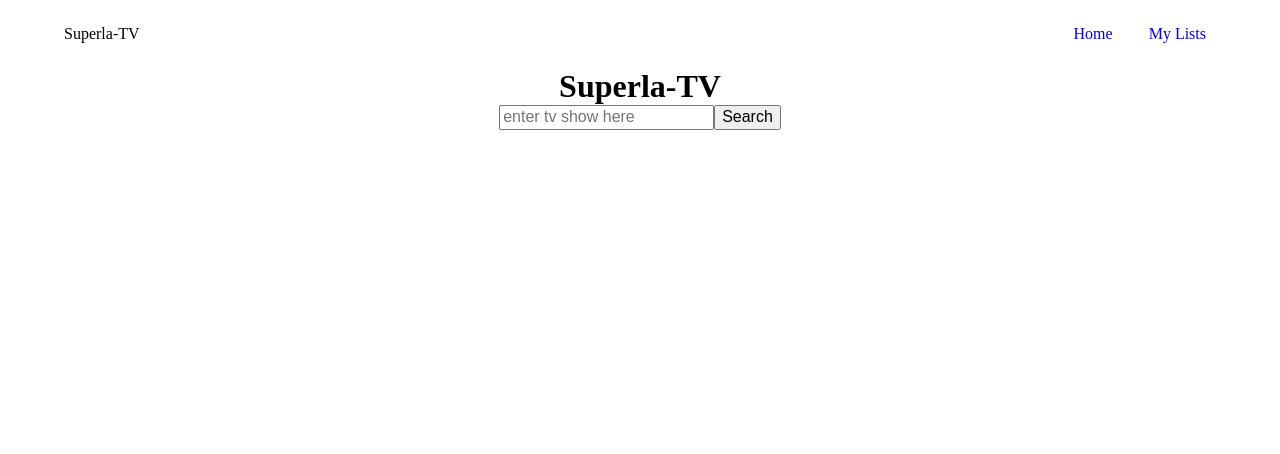
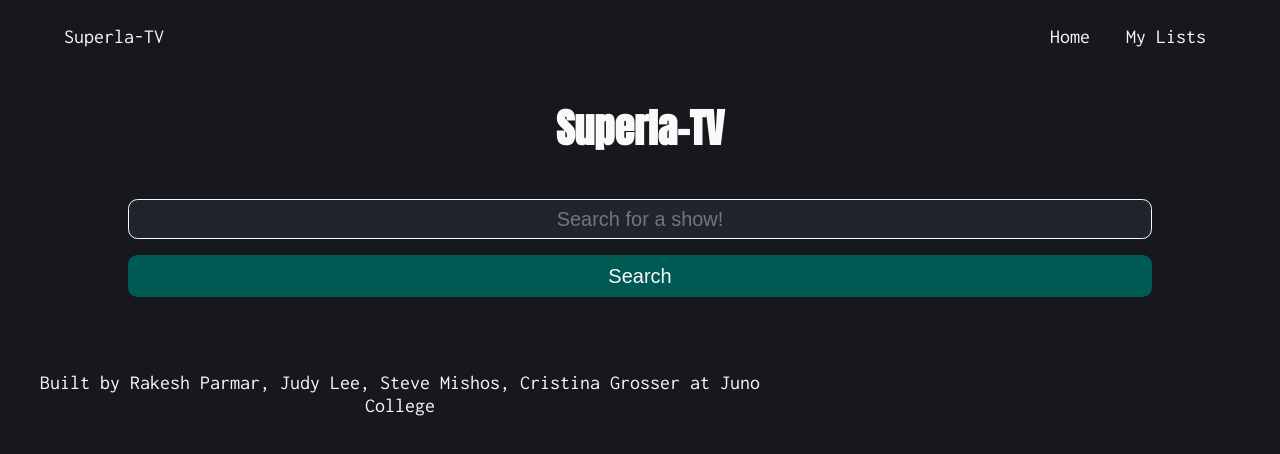
Before and after one commit to superla-tv/superla-tv, a React (Create React App) app: page / in a window 1280 px wide. Shown: the top 454 px of the page. Built offline with nearby package versions, Linux system fonts and the light colour scheme; no server answers.

Commit message:
stylin and profilin, comments

```diff
--- a/public/index.html
+++ b/public/index.html
@@ -10,6 +10,9 @@
       content="Web site created using create-react-app"
     />
     <link rel="apple-touch-icon" href="%PUBLIC_URL%/logo192.png" />
+    <link rel="preconnect" href="https://fonts.googleapis.com">
+    <link rel="preconnect" href="https://fonts.gstatic.com" crossorigin>
+    <link href="https://fonts.googleapis.com/css2?family=Anton&family=Inconsolata&display=swap" rel="stylesheet">
     <!--
       manifest.json provides metadata used when your web app is installed on a
       user's mobile device or desktop. See https://developers.google.com/web/fundamentals/web-app-manifest/
@@ -24,7 +27,7 @@
       work correctly both with client-side routing and a non-root public URL.
       Learn how to configure a non-root public URL by running `npm run build`.
     -->
-    <title>React App</title>
+    <title>Superla-TV</title>
   </head>
   <body>
     <noscript>You need to enable JavaScript to run this app.</noscript>
--- a/src/App.css
+++ b/src/App.css
@@ -1,7 +1,7 @@
 /* Base Styles */
-
 .App {
   text-align: center;
+  position: relative;
 }
 
 .wrapper {
@@ -11,10 +11,44 @@
 }
 
 img {
-  width: 70%;
+  width: 95%;
 }
 
-/* nav */
+body {
+  background-color: #16181E;
+  color: #f9f9f9;
+  font-size: 125%;
+  font-family: 'Inconsolata', monospace;
+}
+
+a {
+  color: #f9f9f9;
+  text-decoration: none;
+}
+
+a:hover {
+  color: #00b4a8;
+}
+
+h1 {
+  margin: 2rem 0;
+  font-family: 'Anton', sans-serif;
+}
+
+button {
+  background-color: #005a54;
+  color: #f9f9f9;
+  border: none;
+  padding: .6rem;
+  border-radius: .6rem;
+}
+
+button:hover, button:focus {
+  background-color: #f9f9f9;
+  color:#005a54;
+
+}
+  /* nav */
 
 nav {
   display: flex;
@@ -33,19 +67,41 @@ nav a {
   padding: 10px;
 }
 
-nav a:hover {
-  background-color: aqua;
+footer {
+  position: absolute;
+  bottom: 0;
+  transform: translateY(120px);
 }
 
+
+/* App.js */
+
+.enterShow {
+  display: flex;
+  flex-direction: column;
+  width:80%;
+  gap: 1rem;
+  margin: 0 auto;
+}
+
+.query {
+  height: 2.5rem;
+  background-color: #21242D;
+  color: #f9f9f9;
+  border: 1px solid #f9f9f9;
+  border-radius: .6rem;
+  text-align: center;
+}
 /* TV Results */
 
 .tvContainer {
   display: flex;
   flex-direction: column;
   margin: 30px auto;
-  background-color: palegoldenrod;
-  border: 1px solid black;
+  background-color: #21242d;
+  border: 1px solid #f9f9f9;
   padding: 10px 0;
+  border-radius: .7rem;
 }
 
 .tvContainer .flexContainer {
@@ -71,12 +127,44 @@ nav a:hover {
   flex-direction: column-reverse;
 }
 
+.close {
+  background-color: #21242D;
+  border: 1px solid #f9f9f9;
+  margin: 20px 0 0 0;
+  width: 50px;
+}
+
 .modal {
-  background: green;
+  background: #005a54;
+  line-height: 1.5rem;
 }
 
 .infoModal {
-  background: red;
+  background: rgba(0, 90, 84, 0.856);
+  display: flex;
+  flex-direction: column;
+  align-items: center;
+  justify-content: center;
+  padding-bottom: 20px;
+  border-radius: .7rem;
+}
+
+.infoModal .imgContainer {
+  width: 80%;
+  margin-top: 2rem;
+}
+
+.infoModal .textContainer .summary {
+  height: 35vh;
+  overflow-y: scroll;
+  margin: 8px 0 0 0;
+  scrollbar-color: #f9f9f9 #002724;
+  }
+
+.infoModal .textContainer {
+  width: 90%;
+  margin: 0 auto;
+  background-color: #005a54;
 }
 
 .showContainer:last-child {
@@ -87,7 +175,34 @@ nav a:hover {
   display: flex;
   flex-direction: column;
   margin: 30px auto;
-  background-color: palegoldenrod;
+  background-color: #21242d;
   border: 1px solid black;
   padding: 10px 0;
 }
+
+.newListModal {
+  display: flex;
+  flex-direction: column;
+  align-items: center;
+  border-radius: .7rem;
+}
+
+.newListModal .newListForm {
+  display: flex;
+  flex-direction: column;
+  align-items: center;
+  margin: 10px 15px 25px 15px;
+  gap: 15px;
+}
+
+.newListModal .submitList {
+  background-color: #21242d;
+  border: 1px solid #f9f9f9;
+  padding: 10px 20px;
+}
+
+.newListQuery {
+  height: 2.5rem;
+  border-radius: .6rem;
+  text-align: center;
+}
--- a/src/App.js
+++ b/src/App.js
@@ -1,7 +1,5 @@
 // Styling
 import './App.css';
-// Config
-// import dbRef from './firebase';
 // Modules
 import { useEffect, useState } from 'react';
 import { Routes, Route } from 'react-router-dom';
@@ -11,7 +9,9 @@ import TVResults from './Components/TVResults';
 import Nav from './Components/Nav';
 import Lists from './Components/Lists';
 
+// Initial display on load of app
 const Home = () => {
+  // Setting states for the query, submit, and response from API
   const [showSearch, setShowSearch] = useState('');
   const [tvRes, setTVRes] = useState([]);
   const [handleSubmit, setHandleSubmit] = useState(false);
@@ -21,7 +21,7 @@ const Home = () => {
     setHandleSubmit(true);
   }
 
-
+// API call with the showSearch state as query
   useEffect(() => {
     axios({
       url: "https://api.tvmaze.com/search/shows",
@@ -42,12 +42,13 @@ const Home = () => {
   return (
     <>
       <h1>Superla-TV</h1>
-      <form onSubmit={handleShowSearch}>
+      <form className="enterShow" onSubmit={handleShowSearch}>
         <label htmlFor='query'></label>
         <input
           type='text'
           id='query'
-          placeholder='enter tv show here'
+          className='query'
+          placeholder='Search for a show!'
         />
         <button>Search</button>
       </form>
@@ -74,10 +75,15 @@ const App = () => {
         <Nav />
       </header>
 
+
       <Routes>
         <Route path="/" element={<Home />} />
         <Route path="/lists" element={<Lists />} />
       </Routes>
+
+      <footer>
+        <p className='wrapper'>Built by <a href="https://www.rakesh-parmar.com/" target="_blank">Rakesh Parmar</a>, <a href="https://www.judslee.ca/" target="_blank">Judy Lee</a>, <a href="https://www.themeesh.ca/" target="_blank">Steve Mishos</a>, <a href="https://www.cristinacodes.com/" target="_blank">Cristina Grosser</a> at <a href='https://junocollege.com/' target='_blank'>Juno College</a></p>
+      </footer>
     </div>
   );
 }
--- a/src/Components/ListDisplay.js
+++ b/src/Components/ListDisplay.js
@@ -105,7 +105,7 @@ const ListDisplay = ({ Array, ListKey }) => {
                       )}
                     </div>
 
-                    <div className="textContainer">
+                    <div className="textContainer wrapper">
                       <p>Title: {i[1][0] === null ? 'N/A' : i[1][0]}</p>
                       <p>
                         Network:
--- a/src/Components/TVResults.js
+++ b/src/Components/TVResults.js
@@ -1,22 +1,28 @@
 import Popup from 'reactjs-popup';
 // Config
+import database from '../firebase';
+// Modules
 import { onValue, ref, push } from 'firebase/database';
-import database from '../firebase';
 import { useEffect } from 'react';
-// import 'reactjs-popup/dist/index.css';
 
+// passing in the API response and search query to render
 const TVResults = ({ tvRes, showSearch }) => {
+  // Naming a new list
   const handleListName = (e) => {
     e.preventDefault();
+    // pull the value from input for list name
     const listName = e.target[0].value;
-    //firebase
+    // push into firebase and alert user
     push(ref(database), { listName });
     alert(`New list created: ${listName}`);
   };
 
+  // Pulling all list names from firebase for 'add to list' select
   const loadLists = (response) => {
+    // grab all 'add to list' selects and change from nodelist to array
     const theSelect = document.querySelectorAll('.selectAList');
     const arrayOfSelects = Array.prototype.slice.call(theSelect);
+    // map through all selects to append list names
     arrayOfSelects.map((select) => {
       select.innerText = '';
       const disabledOption = document.createElement('option');
@@ -37,15 +43,17 @@ const TVResults = ({ tvRes, showSearch }) => {
     });
   };
 
+  // When a tv response comes through, load the lists created
   useEffect(() => {
     onValue(ref(database), (response) => {
       loadLists(response);
     });
   }, [tvRes]);
 
+  // Handle adding shows to a list
   const handleAddToList = (e) => {
     e.preventDefault();
-    // query the selected option
+    // query the selected list (option)
     const currentKey =
       e.target.lastElementChild.selectedOptions[0].attributes.key.value;
     // the event, the form, the select, current option, attributes, key, the value of the key
@@ -62,7 +70,7 @@ const TVResults = ({ tvRes, showSearch }) => {
     workableArray.push(tvRes[formId].show.summary);
     workableArray.push(tvRes[formId].show.network.name);
     workableArray.push(tvRes[formId].show.network.country.code);
-    // workableArray.push(tvRes[formId].show.genres);
+    // push the info to firebase
     push(keyRef, workableArray);
   };
 
@@ -103,6 +111,10 @@ const TVResults = ({ tvRes, showSearch }) => {
                 >
                   {(close) => (
                     <div className="infoModal modal">
+
+                        <button className="close" onClick={close}>
+                        X
+                        </button>
                       <div className="imgContainer">
                         {i.show.image === null ? (
                           <img
@@ -140,22 +152,12 @@ const TVResults = ({ tvRes, showSearch }) => {
                             : i.show.network.country.code}
                         </p>
 
-                        {/* We will exclude genres for now. Stretch goal.
-                         <p>
-                          Genre(s):
-                          {i.show.genres.map((g) => (
-                            <span key={`${i.show.id}` + `${g}`}>{g} </span>
-                          ))}
-                        </p> */}
                         <p className="summary">
                           {i.show.summary === null
                             ? 'N/A'
                             : i.show.summary.replace(/<(.|\n)*?>/g, '')}
                         </p>
                       </div>
-                      <button className="close" onClick={close}>
-                        X
-                      </button>
                     </div>
                   )}
                 </Popup>
@@ -165,18 +167,19 @@ const TVResults = ({ tvRes, showSearch }) => {
                   nested
                 >
                   {(close) => (
-                    <div className="modal">
-                      <form onSubmit={handleListName}>
+                    <div className="newListModal modal">
+                      <button className="close" onClick={close}>
+                        X
+                      </button>
+                      <form className="newListForm" onSubmit={handleListName}>
                         <input
                           type="text"
                           placeholder="Name Your List"
                           maxLength="40"
+                          className='newListQuery'
                         />
                         <button className="submitList">Submit</button>
                       </form>
-                      <button className="close" onClick={close}>
-                        X
-                      </button>
                     </div>
                   )}
                 </Popup>
```
Also changed, not shown: src/Components/Lists.js (+13 -18 lines).
